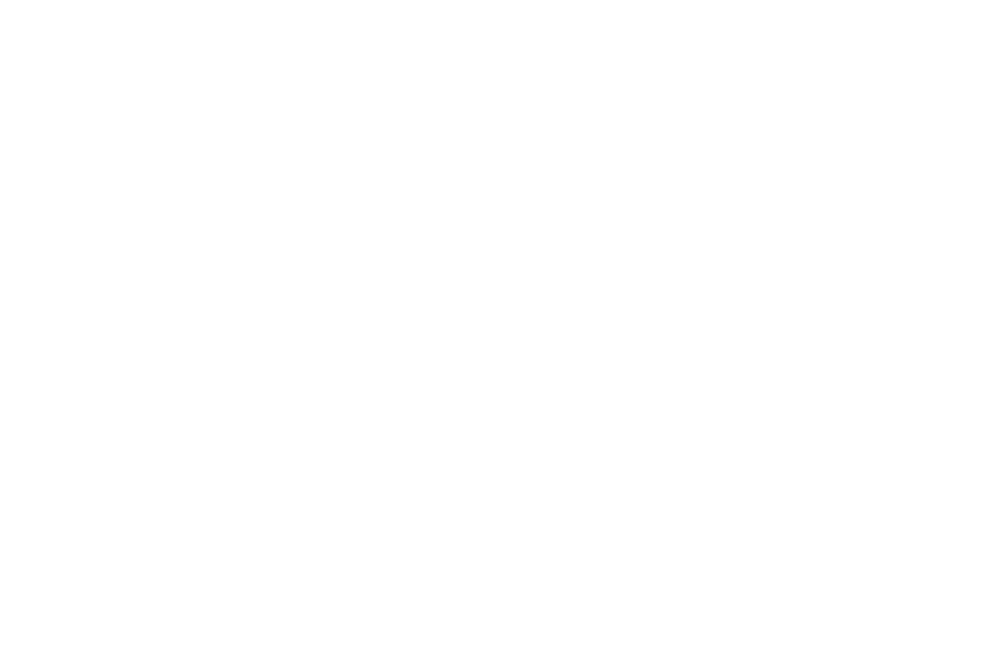
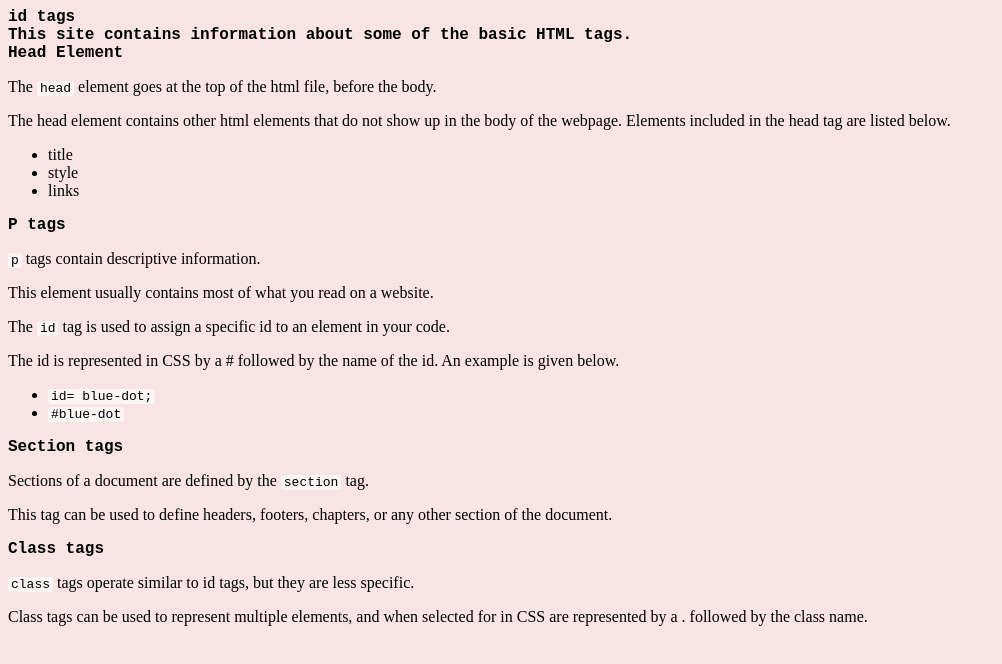
Before and after one commit to dpe95/fcc-technical-documentation-page, a plain HTML site: page index.html in a window 1280 px wide. Shown: the top 664 px of the page, without its empty margins (0-1002 px from the left). Drawn offline with Linux system fonts and the light colour scheme.

Commit message:
updated stuff

```diff
--- a/index.html
+++ b/index.html
@@ -1,8 +1,80 @@
 <!DOCTYPE html>
 <html>
   <head>
+    <title>Tech Doc Page</title>
     <link rel="stylesheet" href="styles.css" />
   </head>
 
-  <body></body>
+  <body>
+    <main id="main-doc">
+      <header>id tags</header>
+      <nav id="nav-bar">
+        <header>
+          This site contains information about some of the basic HTML tags.
+        </header>
+        <a href="" class="nav-link"></a>
+        <a href="" class="nav-link"></a>
+        <a href="" class="nav-link"></a>
+        <a href="" class="nav-link"></a>
+        <a href="" class="nav-link"></a>
+      </nav>
+      <section id="Head_Element" class="main-section">
+        <header>Head Element</header>
+        <p>
+          The <code>head</code> element goes at the top of the html file, before
+          the body.
+        </p>
+        <p>
+          The head element contains other html elements that do not show up in
+          the body of the webpage. Elements included in the head tag are listed
+          below.
+        </p>
+        <ul>
+          <li>title</li>
+          <li>style</li>
+          <li>links</li>
+        </ul>
+      </section>
+      <section id="P_tags" class="main-section">
+        <header>P tags</header>
+        <p><code>p</code> tags contain descriptive information.</p>
+        <p>This element usually contains most of what you read on a website.</p>
+      </section>
+      <section id="id_tags" class="main-section">
+        <p>
+          The <code>id</code> tag is used to assign a specific id to an element
+          in your code.
+        </p>
+        <p>
+          The id is represented in CSS by a # followed by the name of the id. An
+          example is given below.
+        </p>
+        <ul>
+          <li><code>id= blue-dot;</code></li>
+          <li><code>#blue-dot</code></li>
+        </ul>
+      </section>
+      <section id="Section_tags" class="main-section">
+        <header>Section tags</header>
+        <p>
+          Sections of a document are defined by the <code>section</code> tag.
+        </p>
+        <p>
+          This tag can be used to define headers, footers, chapters, or any
+          other section of the document.
+        </p>
+      </section>
+      <section id="Class_tags" class="main-section">
+        <header>Class tags</header>
+        <p>
+          <code>class</code> tags operate similar to id tags, but they are less
+          specific.
+        </p>
+        <p>
+          Class tags can be used to represent multiple elements, and when
+          selected for in CSS are represented by a . followed by the class name.
+        </p>
+      </section>
+    </main>
+  </body>
 </html>
--- a/styles.css
+++ b/styles.css
@@ -0,0 +1,18 @@
+code {
+  background-color: rgb(250, 245, 245);
+  border-radius: 3px;
+  font-family: monospace;
+  padding: 0 3px;
+}
+
+header {
+  font-size: large;
+  font-weight: bold;
+  font-family: monospace;
+}
+
+body {
+  background-color: rgb(248, 228, 228);
+  text-justify: auto;
+  height: 2000px;
+}
```
